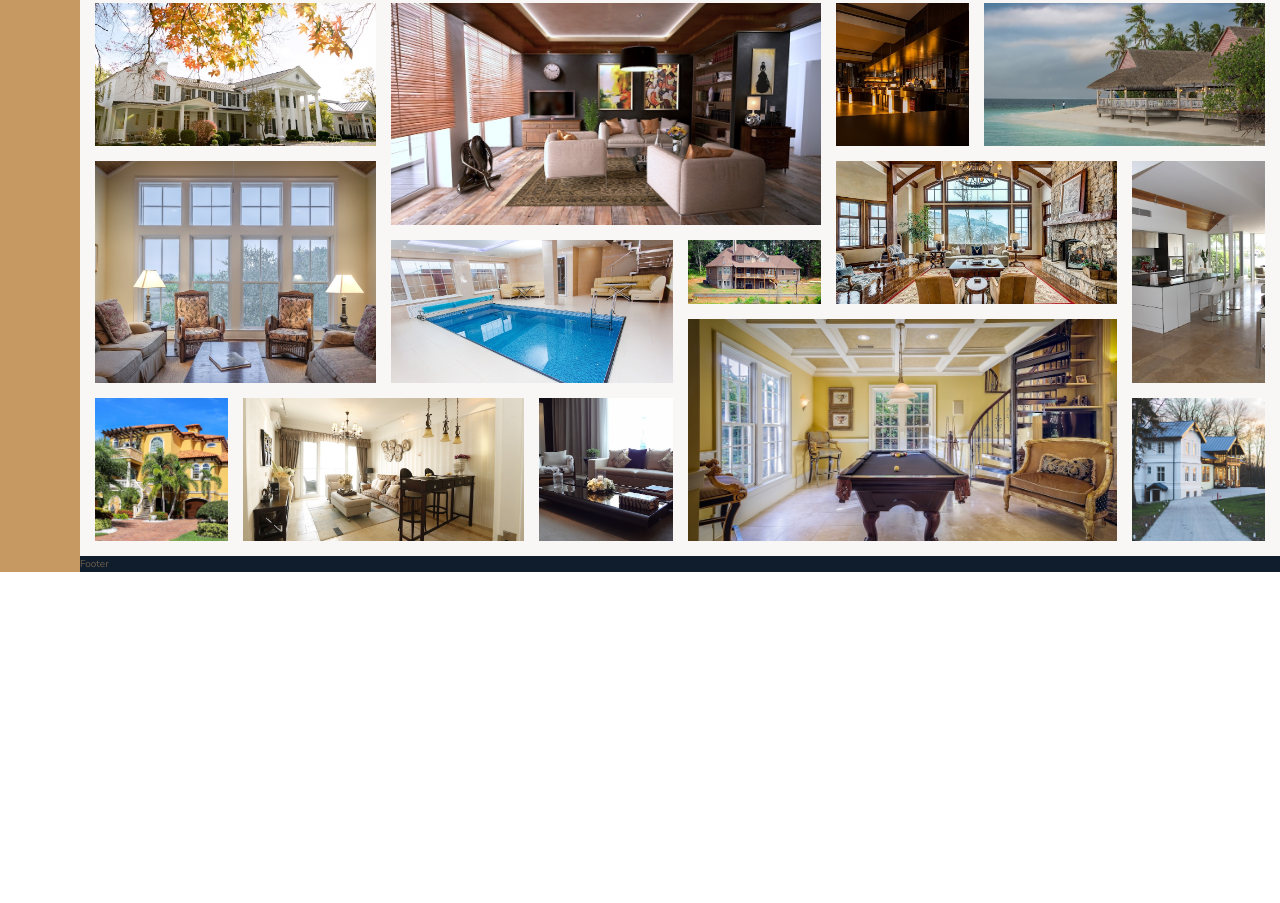
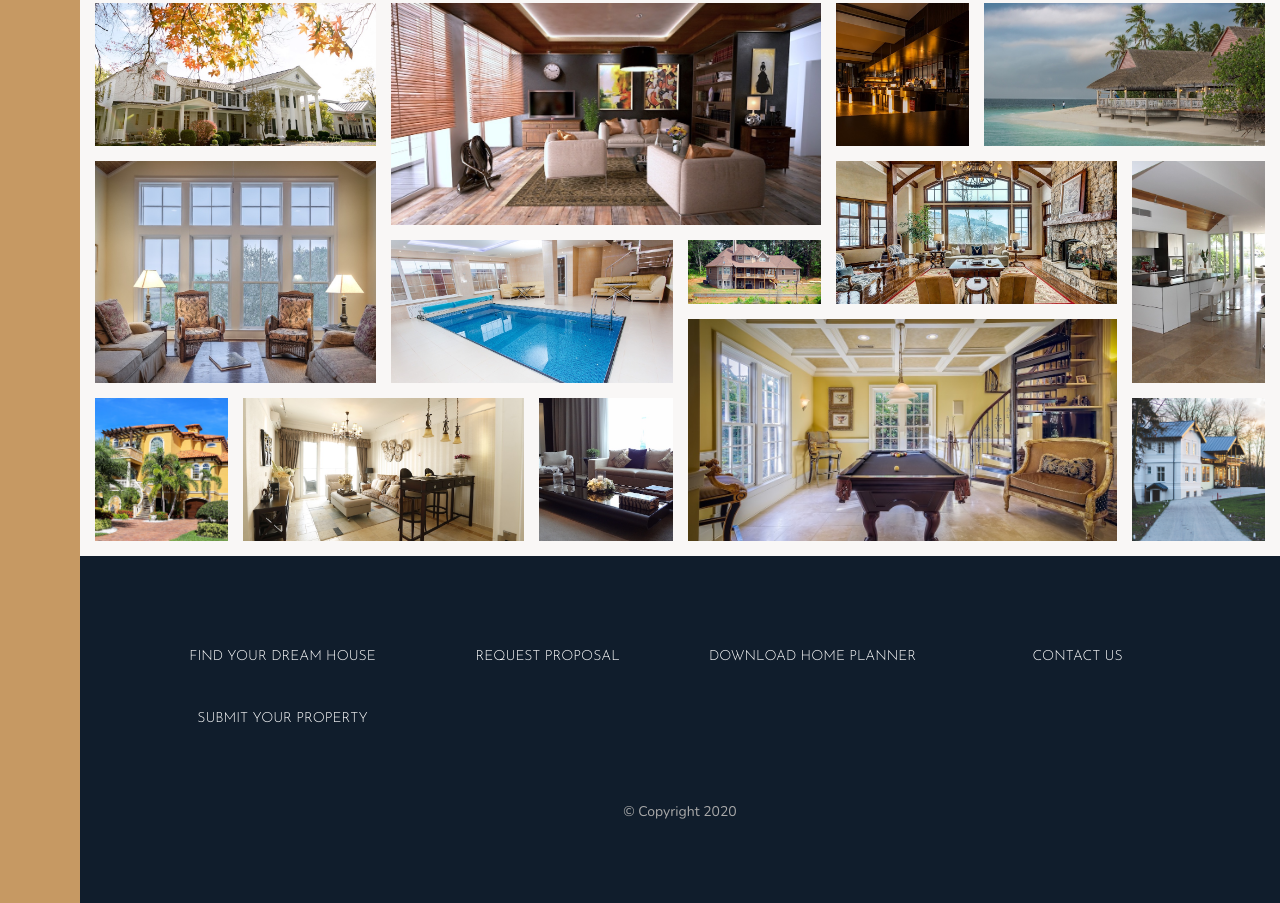
Before and after one commit to JustasTitovec/website-css-scss-grid, a website: page Dist/index.html in a window 1280 px wide. Shown: the part 3151-4054 px from the top of the page. Before the commit the page ends 3723 px from the top, so only its background shows below. Drawn offline with nearby package versions, Linux system fonts and the light colour scheme.

Commit message:
footer section

```diff
--- a/Dist/css/style.css
+++ b/Dist/css/style.css
@@ -257,4 +257,30 @@ body {
 
 .footer {
   background-color: #101d2c;
-  grid-column: full-start / full-end; }
+  grid-column: full-start / full-end;
+  padding: 8rem;
+  display: grid; }
+  .footer .nav {
+    display: grid;
+    list-style: none;
+    grid-template-columns: repeat(auto-fit, minmax(20rem, 1fr));
+    grid-gap: 2rem;
+    align-items: center; }
+    .footer .nav__link:link, .footer .nav__link:visited {
+      font-size: 1.4rem;
+      color: #ffffff;
+      text-decoration: none;
+      font-family: "Josefin Sans", sans-serif;
+      text-transform: uppercase;
+      text-align: center;
+      padding: 1rem;
+      display: block;
+      transition: all 0.2s; }
+    .footer .nav__link:link:hover, .footer .nav__link:link:active {
+      background-color: rgba(255, 255, 255, 0.05);
+      transform: translateY(-3px); }
+  .footer .copyright {
+    font-size: 1.4rem;
+    color: #aaa;
+    margin-top: 6rem;
+    text-align: center; }
--- a/Dist/index.html
+++ b/Dist/index.html
@@ -385,6 +385,26 @@
       </figure>
     </section>
 
-    <footer class="footer">Footer</footer>
+    <footer class="footer">
+      <ul class="nav">
+        <li class="nav__item">
+          <a href="#" class="nav__link">Find your dream house</a>
+        </li>
+        <li class="nav__item">
+          <a href="#" class="nav__link">Request proposal</a>
+        </li>
+        <li class="nav__item">
+          <a href="#" class="nav__link">Download home planner</a>
+        </li>
+        <li class="nav__item">
+          <a href="#" class="nav__link">Contact us</a>
+        </li>
+        <li class="nav__item">
+          <a href="#" class="nav__link">Submit your property</a>
+        </li>
+      </ul>
+
+      <p class="copyright">&copy; Copyright 2020</p>
+    </footer>
   </body>
 </html>
--- a/Dist/sass/_footer.scss
+++ b/Dist/sass/_footer.scss
@@ -2,4 +2,40 @@
   background-color: $color-secondary;
 
   grid-column: full-start / full-end;
+  padding: 8rem;
+  display: grid;
+
+  .nav {
+    display: grid;
+    list-style: none;
+    grid-template-columns: repeat(auto-fit, minmax(20rem, 1fr));
+    grid-gap: 2rem;
+    align-items: center;
+
+    &__link:link,
+    &__link:visited {
+      font-size: 1.4rem;
+      color: #ffffff;
+      text-decoration: none;
+      font-family: $font-display;
+      text-transform: uppercase;
+      text-align: center;
+      padding: 1rem;
+      display: block;
+      transition: all 0.2s;
+    }
+
+    &__link:link:hover,
+    &__link:link:active {
+      background-color: rgba($color: #ffff, $alpha: 0.05);
+      transform: translateY(-3px);
+    }
+  }
+
+  .copyright {
+    font-size: 1.4rem;
+    color: $color-grey-light-2;
+    margin-top: 6rem;
+    text-align: center;
+  }
 }
```
